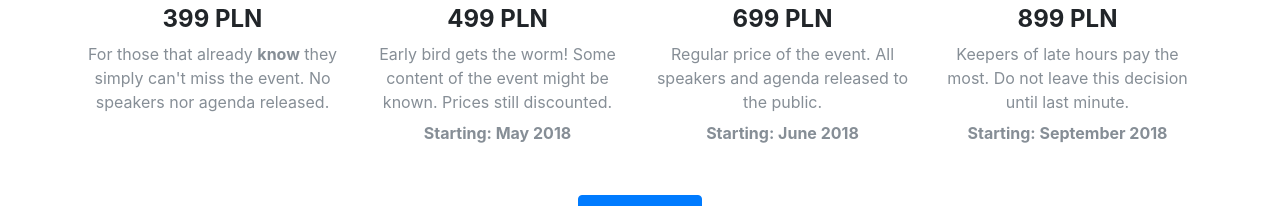
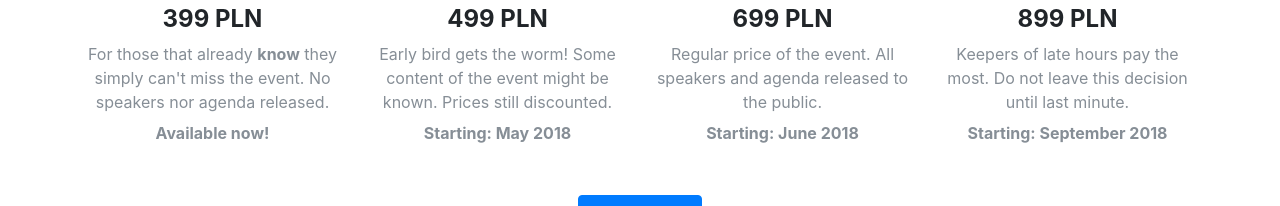
Before and after one commit to devconfpl/launchpage-2018, a website with bundled scripts: page index.html in a window 1280 px wide. Shown: the part 2460-2666 px from the top of the page. Built offline with nearby package versions, Linux system fonts and the light colour scheme.

Commit message:
Added one label to currently available tickets.

```diff
--- a/index.html
+++ b/index.html
@@ -233,6 +233,7 @@
               <h3>Blind</h3>
               <h4>399 PLN</h4>
               <p class="text-muted">For those that already <strong>know</strong> they simply can't miss the event. No speakers nor agenda released.</p>
+              <p class="text-muted"><strong>Available now!</strong></p>
             </div>
           </div>
           <div class="col-lg-3 col-md-6 text-center">
```
